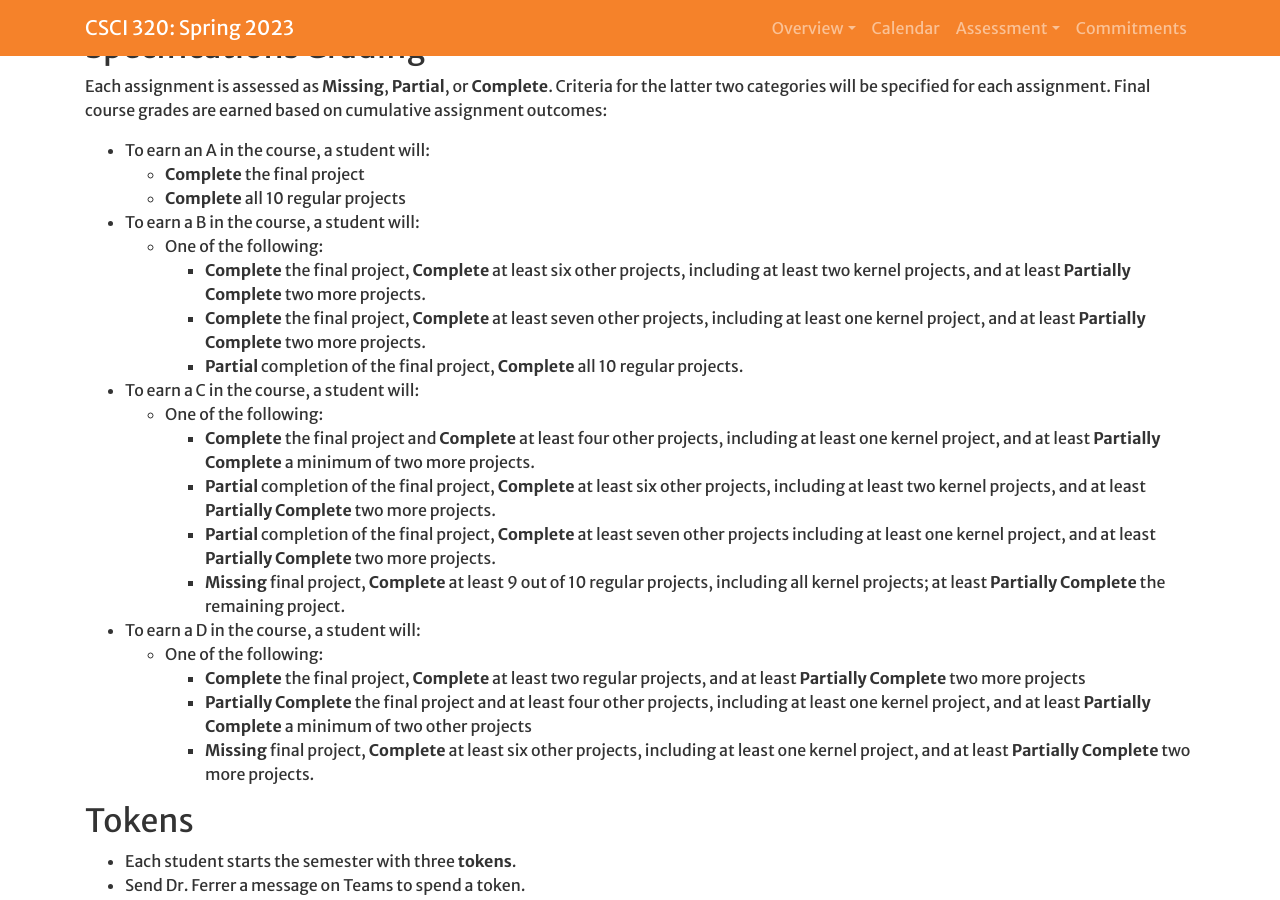
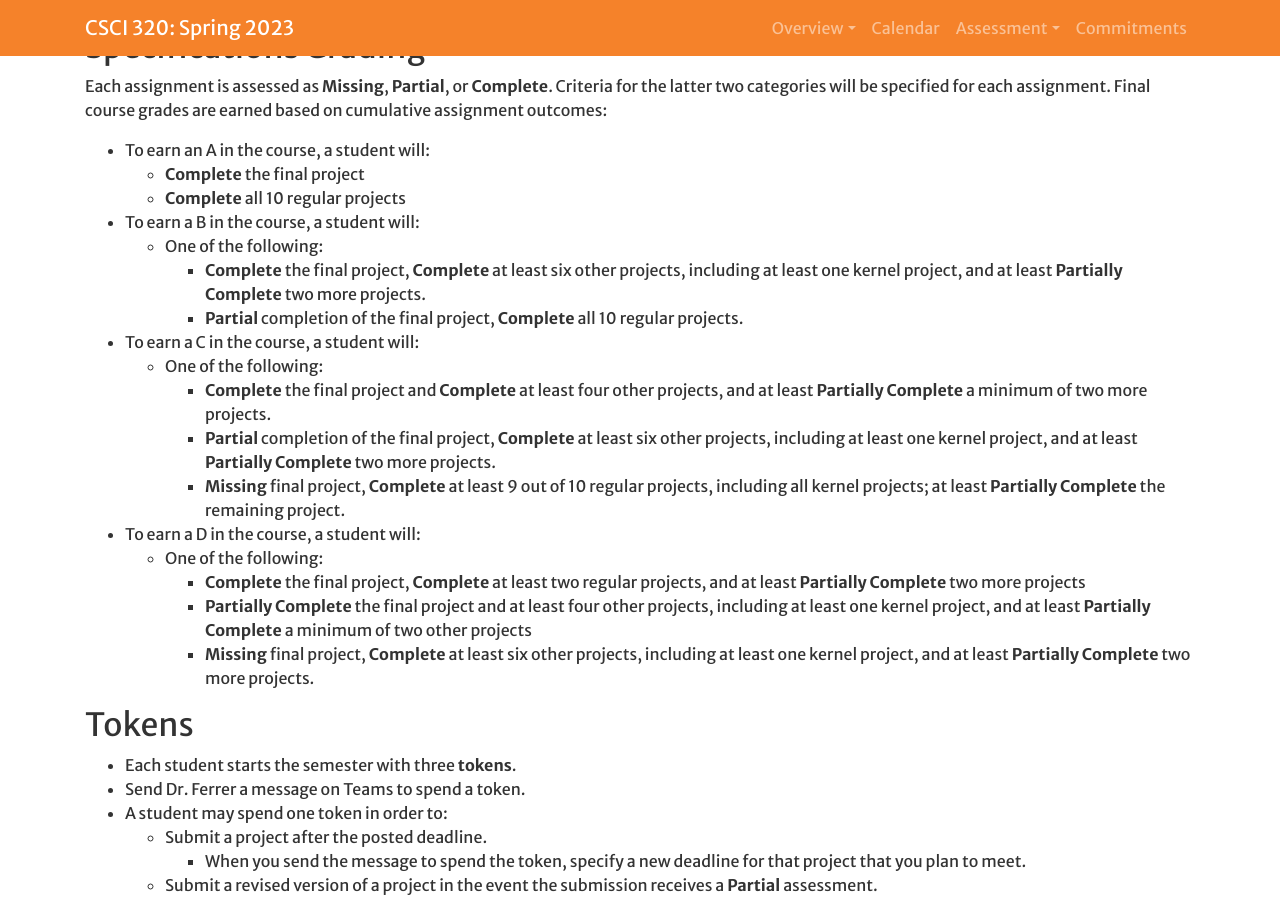
Before and after one commit to Hendrix-CS/csci320, a Jekyll site: the page built from index.md, in a window 1280 px wide and 900 px high, scrolled down 5240 px. Built offline with Jekyll 4.4.1, drawn with Linux system fonts in a browser that asks for light colours; a script that is not in the unit is left out; our own code applies the rules of GitHub Pages for plain Markdown files.

Commit message:
Relaxed specifications grading somewhat.

```diff
--- a/index.md
+++ b/index.md
@@ -170,17 +170,13 @@
 * To earn a B in the course, a student will:
   * One of the following:
     * **Complete** the final project, **Complete** at least six other projects,
-      including at least two kernel projects, and at least **Partially Complete**
-      two more projects.
-    * **Complete** the final project, **Complete** at least seven other projects,
       including at least one kernel project, and at least **Partially Complete**
       two more projects.
     * **Partial** completion of the final project, **Complete** all 10 regular projects.
 * To earn a C in the course, a student will:
   * One of the following:
-    * **Complete** the final project and **Complete** at least four other projects, including at least one kernel project, and at least **Partially Complete** a minimum of two more projects.
-    * **Partial** completion of the final project, **Complete** at least six other projects, including at least two kernel projects, and at least **Partially Complete** two more projects.
-    * **Partial** completion of the final project, **Complete** at least seven other projects including at least one kernel project, and at least **Partially Complete** two more projects.
+    * **Complete** the final project and **Complete** at least four other projects, and at least **Partially Complete** a minimum of two more projects.
+    * **Partial** completion of the final project, **Complete** at least six other projects, including at least one kernel project, and at least **Partially Complete** two more projects.
     * **Missing** final project, **Complete** at least 9 out of 10 regular projects, including all kernel projects; at least **Partially Complete** the remaining project.
 * To earn a D in the course, a student will:
   * One of the following:
```
